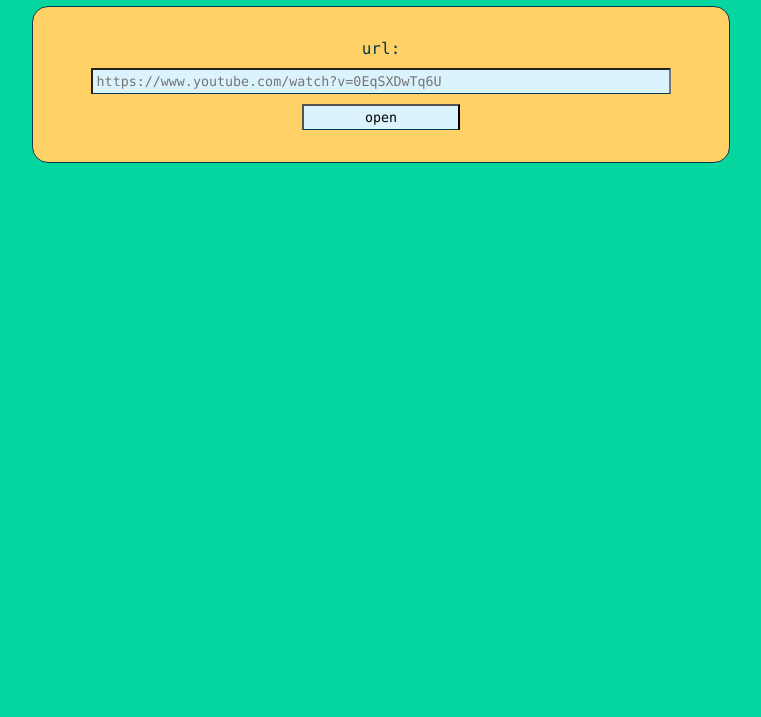
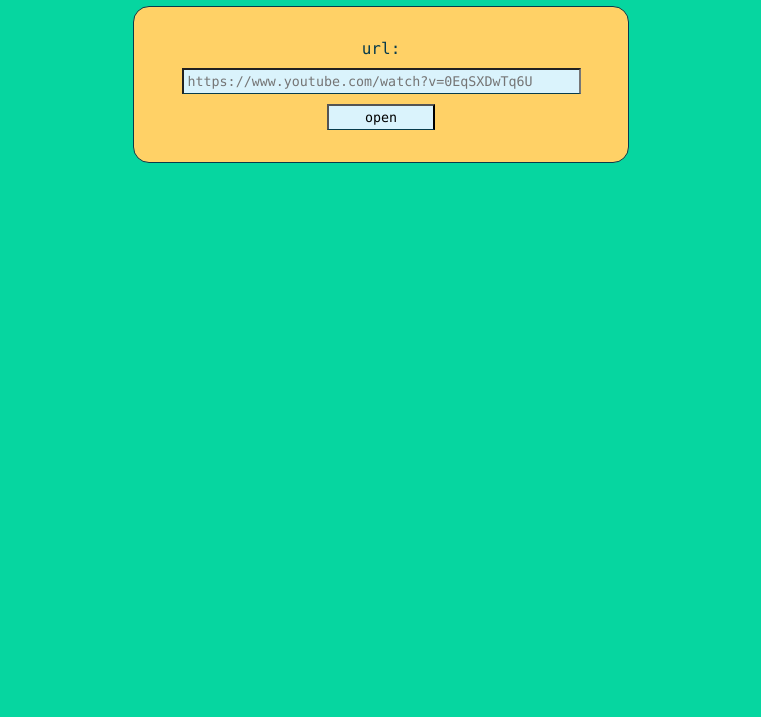
Before and after one commit to cooljasonmelton/watch-youtube, a plain HTML site: page index.html in a window 1280 px wide. Shown: the part 83-800 px from the top of the page, without its empty margins (259-1020 px from the left). Drawn offline with Linux system fonts and the light colour scheme.

Commit message:
adjust css

```diff
--- a/styles.css
+++ b/styles.css
@@ -15,7 +15,7 @@ input {
 
 main {
   position: relative;
-  width: 50%;
+  width: 530px;
   display: flex;
   flex-direction: column;
   align-items: center;
@@ -29,7 +29,7 @@ main {
   align-items: center;
   justify-content: center;
   gap: 10px;
-  width: 100%;
+  width: 430px;
   border: 1px solid #073b4c;
   border-radius: 16px;
   background-color: #ffd166;
```
